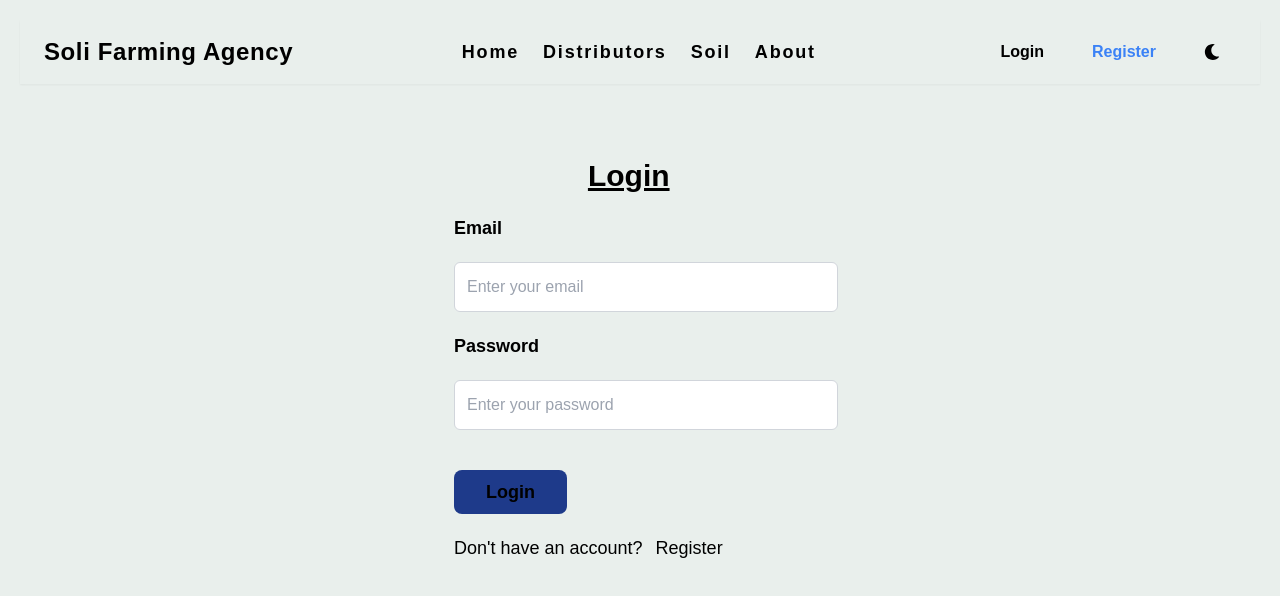
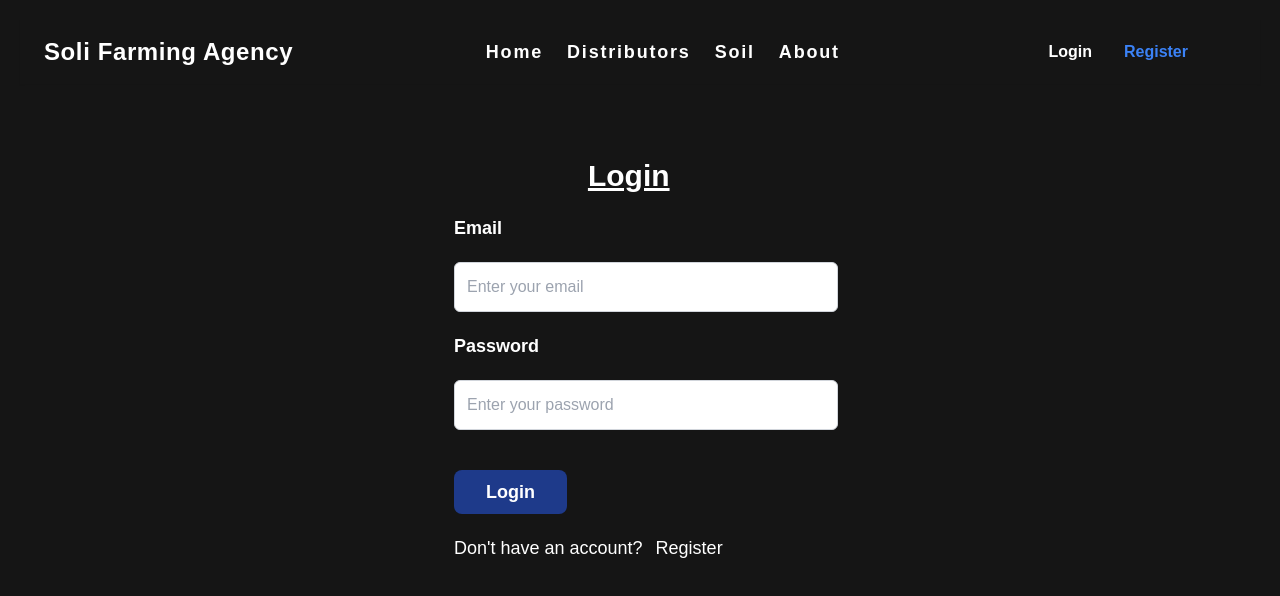
Before and after one commit to Naveenvk29/Soli_Agency, a React (Vite) app in the folder client/: page /login in a window 1280 px wide. Shown: the top 596 px of the page. Built offline with nearby package versions, Linux system fonts and the light colour scheme.

Commit message:
nav has modified

```diff
--- a/client/src/index.css
+++ b/client/src/index.css
@@ -7,20 +7,3 @@ body {
   background-color: #151515;
   color: #fff;
 }
-/* Light Mode */
-.light {
-  --bg-color: #e9efec;
-  --text-color: black;
-}
-
-/* Dark Mode */
-.dark {
-  --bg-color: #151515;
-  --text-color: white;
-}
-
-/* Apply colors */
-body {
-  background-color: var(--bg-color);
-  color: var(--text-color);
-}
--- a/client/src/main.jsx
+++ b/client/src/main.jsx
@@ -20,6 +20,7 @@ import Profile from "./pages/User/Profile.jsx";
 import Home from "./pages/Home/Home.jsx";
 import Distributores from "./pages/Distributors/Distributores.jsx";
 import Soil from "./pages/Soil/Soil.jsx";
+import About from "./pages/About.jsx";
 
 const router = createBrowserRouter(
   createRoutesFromElements(
@@ -27,6 +28,7 @@ const router = createBrowserRouter(
       <Route path="/" element={<Home />} />
       <Route path="/distributors" element={<Distributores />} />
       <Route path="/soil" element={<Soil />} />
+      <Route path="/about" element={<About />} />
 
       <Route path="/login" element={<Login />} />
       <Route path="/register" element={<Register />} />
--- /dev/null
+++ b/client/src/pages/About.jsx
@@ -0,0 +1,7 @@
+import React from "react";
+
+const About = () => {
+  return <div>About</div>;
+};
+
+export default About;
--- a/client/src/pages/Home/Navigation.jsx
+++ b/client/src/pages/Home/Navigation.jsx
@@ -3,31 +3,21 @@ import { Link, useNavigate } from "react-router-dom";
 import { logout } from "../../redux/features/authSlice";
 import { useLogoutMutation } from "../../redux/api/userApi";
 import { toast } from "react-toastify";
-import { useState, useEffect } from "react";
-import { FaSun, FaMoon, FaUser, FaSignOutAlt } from "react-icons/fa"; // Importing icons
+import { useState } from "react";
+import { FaUser, FaSignOutAlt } from "react-icons/fa";
+import { MdAdminPanelSettings } from "react-icons/md";
 
 const Navigation = () => {
   const dispatch = useDispatch();
   const navigate = useNavigate();
   const { userInfo } = useSelector((state) => state.auth);
   const [logoutApiCallback] = useLogoutMutation();
-  const [theme, setTheme] = useState("light");
 
-  console.log(userInfo);
+  const [dropdown, setDropdown] = useState(false);
 
-  // Load theme from localStorage on mount
-  useEffect(() => {
-    const savedTheme = localStorage.getItem("theme");
-    if (savedTheme) {
-      setTheme(savedTheme);
-    }
-  }, []);
-
-  // Apply the theme to the body class
-  useEffect(() => {
-    document.body.className = theme;
-    localStorage.setItem("theme", theme);
-  }, [theme]);
+  const handleDropdownToggle = () => {
+    setDropdown(!dropdown);
+  };
 
   const handleLogout = async () => {
     try {
@@ -41,13 +31,8 @@ const Navigation = () => {
     }
   };
 
-  // Toggle between light and dark themes
-  const toggleTheme = () => {
-    setTheme((prevTheme) => (prevTheme === "light" ? "dark" : "light"));
-  };
-
   return (
-    <div className="flex justify-between items-center h-16 shadow-sm px-6">
+    <div className="flex justify-between items-center h-16 shadow-sm px-6 bg-transparent">
       <Link to="/">
         <h1 className="text-2xl font-semibold tracking-wide">
           Soli Farming Agency
@@ -67,34 +52,67 @@ const Navigation = () => {
         ))}
       </div>
 
-      <div className="flex items-center space-x-4">
-        {userInfo ? (
-          <div className="flex items-center space-x-2">
+      <div className=" relative flex items-center mr-8">
+        <button
+          onClick={handleDropdownToggle}
+          className="flex justify-center items-center focus:outline-none"
+        >
+          {userInfo ? (
+            <h2 className="text-lg font-black tracking-widest">
+              {userInfo.username}
+            </h2>
+          ) : (
+            <></>
+          )}
+
+          {userInfo && (
+            <svg
+              xmlns="http://www.w3.org/2000/svg"
+              className={`h-4 w-4 ml-1 ${
+                dropdown ? "transform rotate-180" : ""
+              }`}
+              fill="none"
+              viewBox="0 0 24 24"
+              stroke="white"
+            >
+              <path
+                strokeLinecap="round"
+                strokeLinejoin="round"
+                strokeWidth="2"
+                d={dropdown ? "M5 15l7-7 7 7" : "M19 9l-7 7-7-7"}
+              />
+            </svg>
+          )}
+        </button>
+        {dropdown && userInfo && (
+          <div className="absolute top-[2.3vw]  right-0  py-3 rounded-lg flex flex-col  bg-white text-gray-950 px-5 hover:bg-zinc-700 hover:text-white   ">
             {userInfo?.role === "admin" && (
               <Link
                 to="/admin/dashboard"
-                className="text-white font-bold py-2 px-4 rounded"
+                className="flex items-center space-x-1 text-[1.3vw] my-3  hover:text-red-300"
               >
-                Dashboard
+                <MdAdminPanelSettings /> <span>Dashboard</span>
               </Link>
             )}
-            <span className="text-gray-500">{userInfo.username}</span>
+
             <Link
               to="/profile"
-              className="flex items-center space-x-1 hover:underline"
+              className="flex items-center space-x-1 hover:underline text-[1.1vw] my-1"
             >
               <FaUser />
               <span>Profile</span>
             </Link>
             <button
               onClick={handleLogout}
-              className="bg-red-500 hover:bg-red-700 text-white font-bold py-2 px-4 rounded flex items-center space-x-1"
+              className="flex items-center space-x-1 hover:underline text-[1.1vw] my-1 "
             >
               <FaSignOutAlt />
               <span>Logout</span>
             </button>
           </div>
-        ) : (
+        )}
+
+        {!userInfo && (
           <>
             <Link className=" font-bold py-2 px-4 rounded" to="/login">
               Login
@@ -107,14 +125,6 @@ const Navigation = () => {
             </Link>
           </>
         )}
-        <button
-          onClick={toggleTheme}
-          className={` ${
-            theme === "light" ? "text-black" : "text-white"
-          }  font-bold py-2 px-4 rounded flex items-center space-x-2`}
-        >
-          {theme === "light" ? <FaMoon /> : <FaSun />}
-        </button>
       </div>
     </div>
   );
--- a/client/tailwind.config.js
+++ b/client/tailwind.config.js
@@ -1,7 +1,7 @@
 /** @type {import('tailwindcss').Config} */
 export default {
   content: ["./index.html", "./src/**/*.{js,ts,jsx,tsx}"],
-  darkMode: "class",
+  // darkMode: "class",
   theme: {
     extend: {},
   },
```
